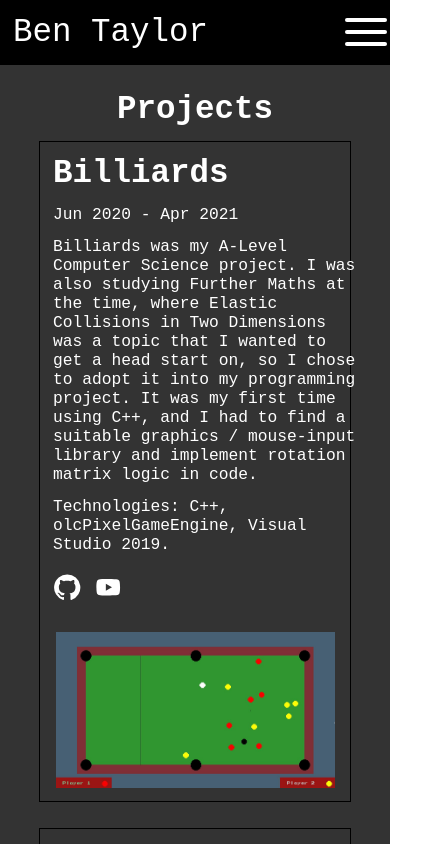
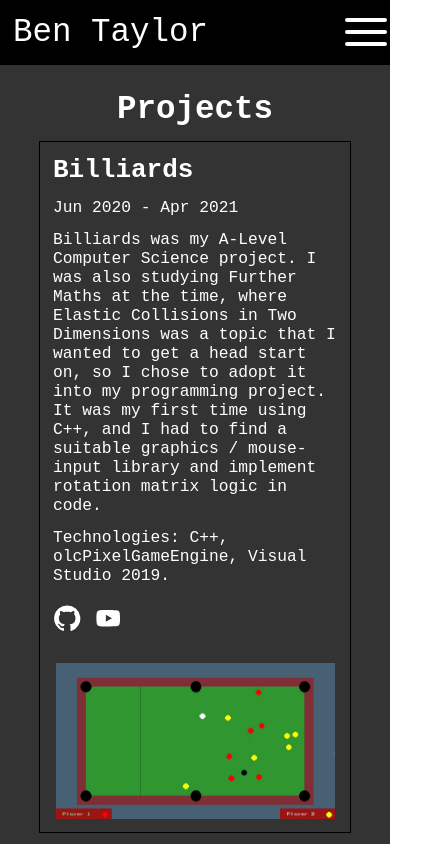
Before and after one commit to BenTaylor25/WebPortfolio2023, a React (Vite) app in the folder web-portfolio-2023/: page /WebPortfolio2023/projects in a window 390 px wide. Shown: the top 844 px of the page, 424 px wide, since content can reach past the window. Built offline with nearby package versions, Linux system fonts and the light colour scheme.

Commit message:
mobile responsive

```diff
--- a/web-portfolio-2023/src/components/data/projectsData.json
+++ b/web-portfolio-2023/src/components/data/projectsData.json
@@ -59,7 +59,7 @@
         "githubURL": "https://github.com/BenTaylor25/PolyglotQuiz"
     },
     {
-        "name": "MatryoshkaTicTacToe",
+        "name": "Matryoshka TicTacToe",
         "time": "Jul 2022",
         "description": "Prior to attending the Serious Game Design course at Hochschule Luzern, Switzerland, I was tasked with designing an improvement to Tic Tac Toe. My idea was to give players tokens of different weights, such that you can place a counter over the top of your opponent's smaller counters. This project is a demo that I used to test my idea with friends and family.",
         "technologies": "Python, VSCode",
--- a/web-portfolio-2023/src/components/pages/About.scss
+++ b/web-portfolio-2023/src/components/pages/About.scss
@@ -34,10 +34,6 @@ main.about {
     section.bio, section.other {
         p {
             text-align: left;
-
-            @media screen and (orientation: portrait) {
-                text-align: center;
-            }
         }
     }
 
--- a/web-portfolio-2023/src/components/pages/Projects.scss
+++ b/web-portfolio-2023/src/components/pages/Projects.scss
@@ -51,8 +51,16 @@ main.projects {
         @media screen and (orientation: portrait) {
             flex-direction: column;
 
-            #info, #image {
+            #image {
                 width: 100%;
+            }
+
+            #info {
+                width: calc(100% - 2rem);
+
+                h1 {
+                    font-size: 2rem;
+                }
             }
         }
     }
--- a/web-portfolio-2023/src/components/pages/Work.scss
+++ b/web-portfolio-2023/src/components/pages/Work.scss
@@ -52,7 +52,6 @@
             margin-bottom: 1rem;
 
             @media screen and (orientation: portrait) {
-                text-align: center;
                 font-size: 1.5rem;
                 margin-top: 1rem;
             }
```
